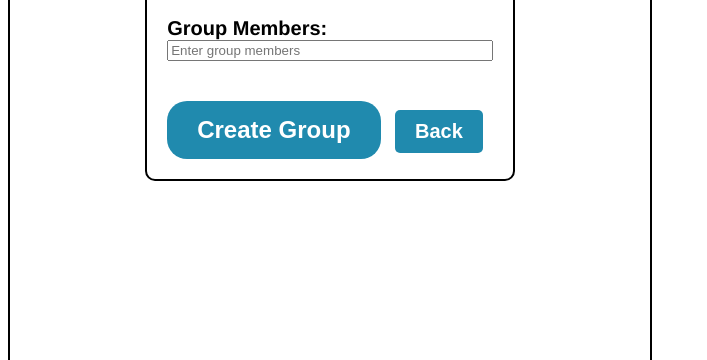
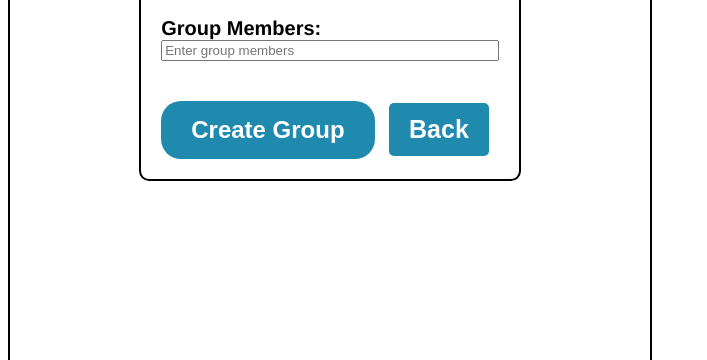
Before and after one commit to rachelrowe898/kitch-wiz-app, a website: page app/User Profile/createGroup.html in a window 1280 px wide. Shown: the part 440-800 px from the top of the page, without its empty margins (0-707 px from the left). Drawn offline with Linux system fonts and the light colour scheme.

Commit message:
remove redundancies

```diff
--- a/app/User Profile/style.css
+++ b/app/User Profile/style.css
@@ -125,13 +125,15 @@ body {
 }
 
 .add-profile-button, .delete-profile-button {
-    padding: 10px 20px;
-    font-size: 20px;
+    padding: 12px 20px;
+    font-size: 25px;
     border: none;
     border-radius: 5px;
     cursor: pointer;
     margin: 0 10px;
     font-weight: bold;
+    background-color: #208AAE;
+    color: white;
 }
 
 #user-groups-button {
@@ -147,11 +149,6 @@ body {
 }
 #user-groups-button:hover {
     background-color: #45a049;
-}
-
-.add-profile-button {
-    background-color: #208AAE;
-    color: white;
 }
 
 .delete-profile-button {
@@ -254,16 +251,6 @@ body {
     margin-top: 20px;
 }
 
-.add-profile-button,
-.delete-profile-button {
-    padding: 10px 20px;
-    font-size: 20px;
-    border: none;
-    border-radius: 5px;
-    cursor: pointer;
-    margin: 0 10px;
-}
-
 .recipe-listing {
     display: flex;
     flex-direction: column;
@@ -342,6 +329,7 @@ select {
 
 .group-header-row {
     margin-top: 120px;
+    align-content: center;
 }
 .group-details {
     display: flex;
@@ -364,12 +352,26 @@ select {
     color: #333;
   }
 
-  /* Styles for the sub-information */
-  .group-info h3 {
+/* Styles for the sub-information */
+.group-info h3 {
     font-size: 16px;
     margin: 5px 0;
     color: #555;
+}
+
+/* Styles for the group title */
+.group-title {
+    font-size: 35px;
+    font-weight: bold;
+    color: #333;
+    margin-bottom: 10px;
   }
+
+/* Styles for the group member count */
+.group-member-count {
+    font-size: 20px;
+    color: #666;
+}
 
 #group-listing {
     margin-bottom: 240px;
```
